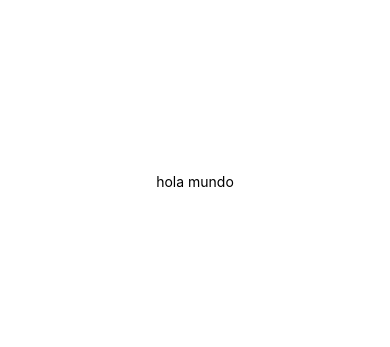
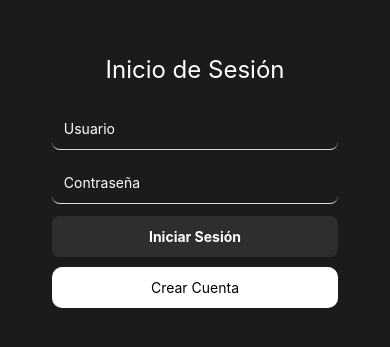
Before and after one commit to Jeshua3545926/Mp3Player, a React Native app: screen / in a window 390 px wide. Shown: the part 241-588 px from the top of the page. Built offline with nearby package versions, Linux system fonts and the light colour scheme.

Commit message:
design login

```diff
--- a/App.js
+++ b/App.js
@@ -1,29 +1,48 @@
+import React, { useState } from 'react';
 import { StatusBar } from 'expo-status-bar';
-import useState from 'react';
-import { StyleSheet, Text, View } from 'react-native';
+import { StyleSheet, Text, View, TextInput, TouchableOpacity } from 'react-native';
 
 export default function App() {
+  const [form, setForm] = useState({ username: '', password: '' });
 
-  /**
-   * Maneja los cambios en el formulario de login, actualizando el estado de React
-   * seg n sea necesario.
-   * @param {object} e - Evento de cambio en el formulario
-   */
+  const handleCreateAccount = () => {
+    console.log("Proximamente se puede crear la cuenta")
+  }
 
-
-  const handleChange = (e) => {
+  const handleChange = (name, value) => {
     setForm({
       ...form,
-      [e.target.name]: e.target.value
+      [name]: value,
     });
-  }
+  };
+
+  const handleLogin = () => {
+    // Implement login logic here
+    console.log('Login attempt:', form);
+  };
 
   return (
     <View style={styles.container}>
-
-
-      <Text>hola mundo</Text>
-
+      <Text style={styles.title}>Inicio de Sesión</Text>
+      <TextInput
+        style={[styles.input, {color: '#fff'}]}
+        placeholder="Usuario"
+        value={form.username}
+        onChangeText={(text) => handleChange('username', text)}
+      />
+      <TextInput
+        style={[styles.input, {color: '#fff'}]}
+        placeholder="Contraseña"
+        secureTextEntry
+        value={form.password}
+        onChangeText={(text) => handleChange('password', text)}
+      />
+      <TouchableOpacity style={styles.button} onPress={handleLogin}>
+        <Text style={styles.buttonText}>Iniciar Sesión</Text>
+      </TouchableOpacity>
+      <TouchableOpacity style={styles.buttonAccount} onPress={handleCreateAccount}>
+        <Text style={styles.buttonTextAccount}>Crear Cuenta</Text>
+      </TouchableOpacity>
       <StatusBar style="auto" />
     </View>
   );
@@ -32,9 +51,44 @@ export default function App() {
 const styles = StyleSheet.create({
   container: {
     flex: 1,
-    backgroundColor: '#fff',
+    backgroundColor: '#1b1b1bff',
     alignItems: 'center',
     justifyContent: 'center',
+    padding: 16,
+  },
+  title: {
+    color:'#fff',
+    fontSize: 24,
+    marginBottom: 24,
+  },
+  input: {
+    width: '80%',
+    padding: 12,
+    marginBottom: 12,
+    borderBottomWidth: 1,
+    borderColor: '#ddd',
+    borderRadius: 8,
+    backgroundColor: '#1b1b1bf',
+  },
+  button: {
+    width: '80%',
+    padding: 12,
+    backgroundColor: '#2e2e2eff',
+    borderRadius: 8,
+    alignItems: 'center',
+  },
+  buttonText: {
+    color: '#fff',
+    fontWeight: 'bold',
   },
 
+  buttonAccount: {
+    marginTop: 10,
+    width: '80%',
+    padding: 12,
+    backgroundColor: '#ffffffff',
+    borderRadius: 10,
+    color:'#000',
+    alignItems: 'center',
+  }
 });
```
Also changed, not shown: 1 other file (tests, documents, lock files or other folders).
